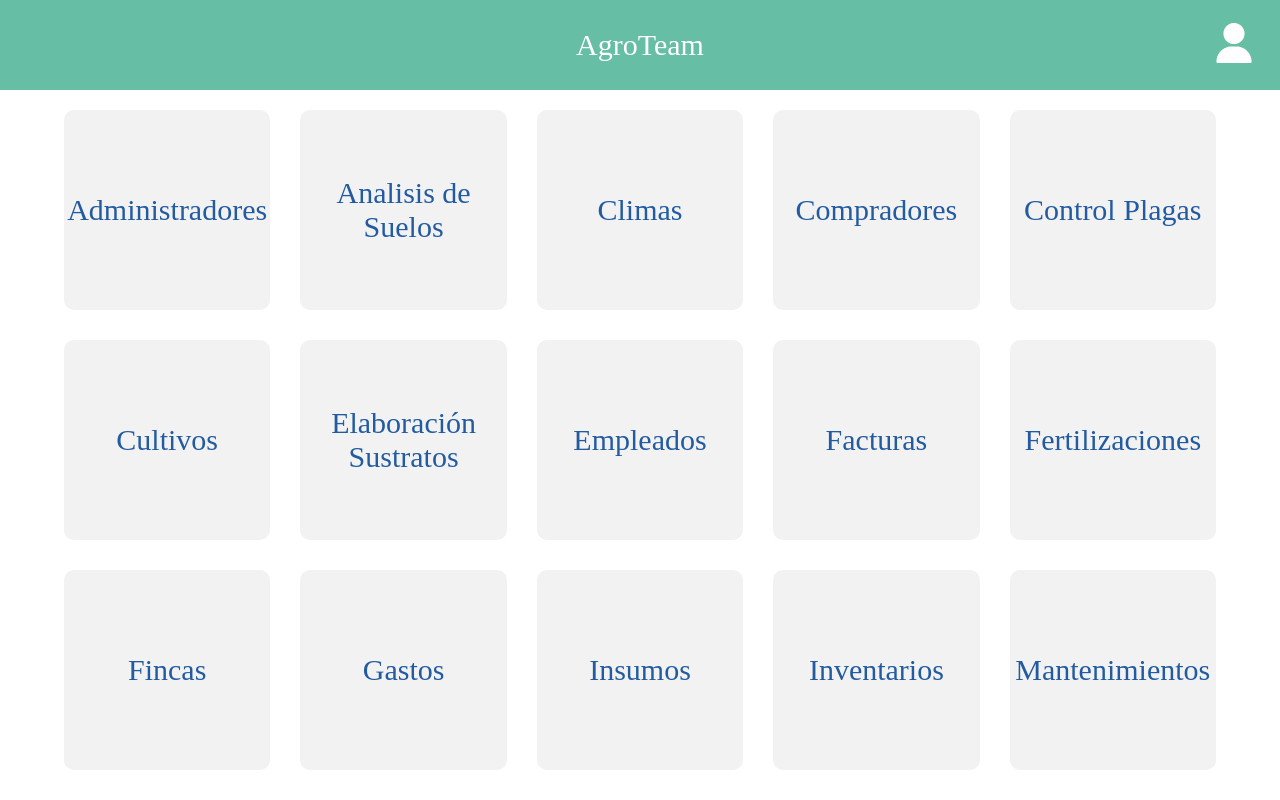
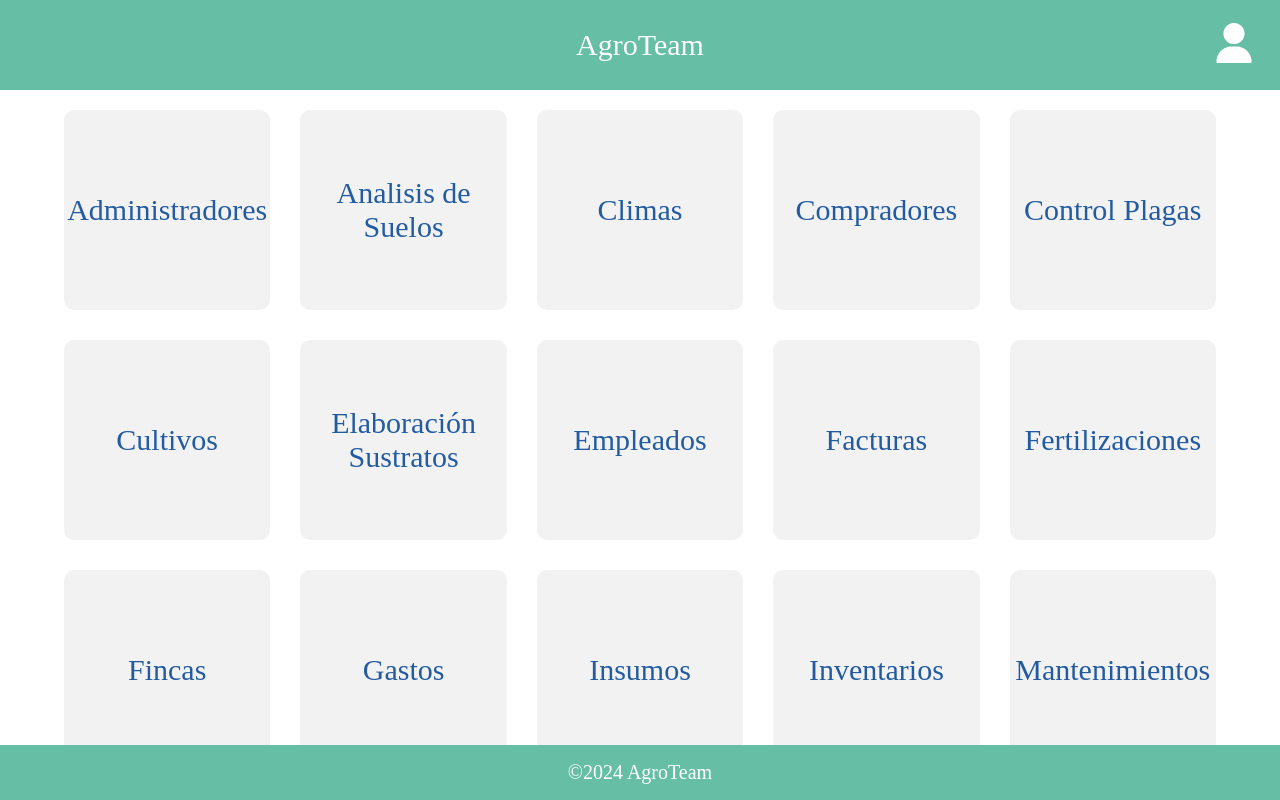
Before and after one commit to DavidMayorgaS08/frontend-AgroTeam, a Vue app: page /#/menu in a window 1280 px wide. Shown: the top 800 px of the page. Built offline with nearby package versions, Linux system fonts and the light colour scheme; what quasar would draw is missing.

Commit message:
derechos de autor

```diff
--- a/src/components/views/menu.vue
+++ b/src/components/views/menu.vue
@@ -3288,7 +3288,7 @@
       </div>
     </div>
     <div class="footer">
-      <p class="text_footer">Numero de telefono</p>
+      <p class="text_footer">©2024 AgroTeam</p>
     </div>
   </div>
 </template>
@@ -3898,11 +3898,13 @@ let cerrarSesion = () => {
 
 .footer {
   background-color: #66bea4;
-  height: 70px;
+  height: 55px;
   width: 100%;
   display: flex;
   justify-content: center;
   align-items: center;
+  position: fixed;
+  bottom: 0;
 }
 
 .text_footer {
```
